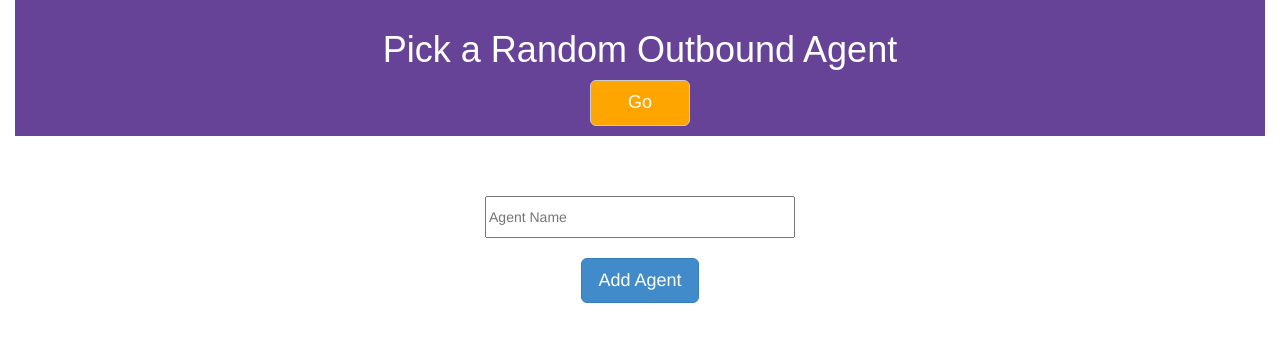
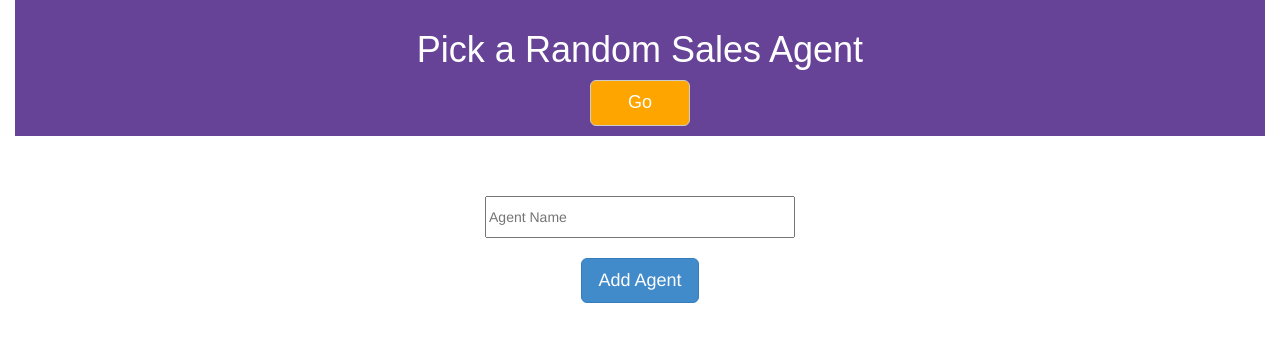
Before and after one commit to soolaimon/ob-randomizer, a website: page index.html in a window 1280 px wide. Drawn offline with nearby package versions, Linux system fonts and the light colour scheme; no server answers; some icons are missing.

Commit message:
Changed wording form 'Outbound' to 'Sales'

```diff
--- a/index.html
+++ b/index.html
@@ -2,7 +2,7 @@
 <html lang="en" ng-app="obApp" ng-controller="obController">
 <head>
 	<meta charset="UTF-8">
-	<title>Random Outbound</title>
+	<title>Random Sales</title>
 
 	<link rel="stylesheet" href="css/reset.css">
 	<link rel="stylesheet" href="css/bootstrap-css/bootstrap.css">
@@ -15,7 +15,7 @@
 <body>
 	<div class="container-fluid">
 		<div class="main-head">
-			<h1>Pick a Random Outbound Agent</h1>
+			<h1>Pick a Random Sales Agent</h1>
 			<button data-toggle="modal" data-target="#winner" class="btn btn-default btn-lg randomize" ng-click="randomize()">Go</button>
 
 		</div>
```
